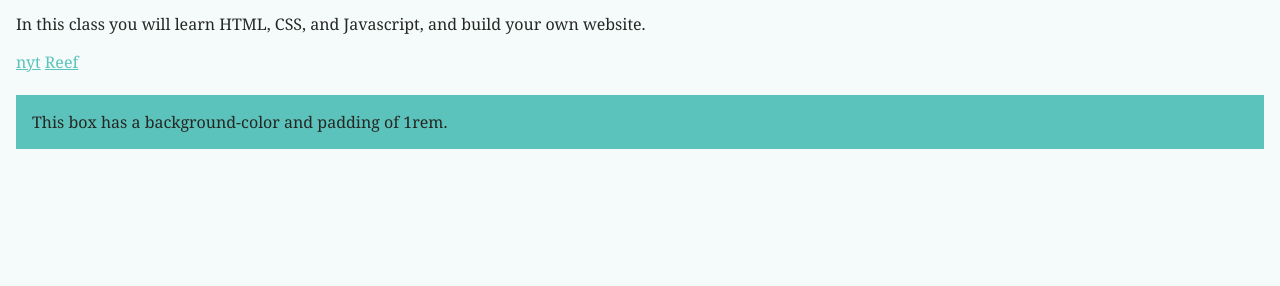
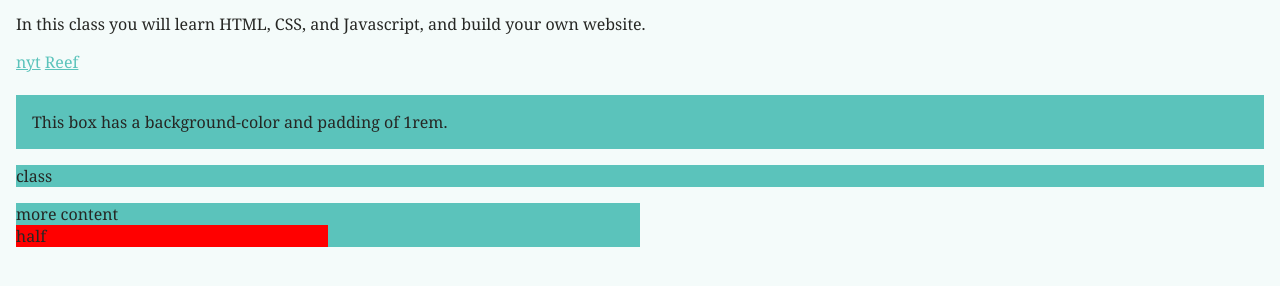
Before and after one commit to jacmrob/cps140-2025, a website: page index.html in a window 1280 px wide. Shown: the part 188-474 px from the top of the page. Drawn offline with Linux system fonts and the light colour scheme.

Commit message:
add some boxes

```diff
--- a/index.html
+++ b/index.html
@@ -28,12 +28,20 @@
     <br><br>
 
     <div id="examplebox">This box has a background-color and padding of 1rem.</div>
+    <div class="classwork">class</div>
+    <!-- Box below that's the width of the page -->
+      <!-- with some space above it  -->
 
-    <!-- Box below that's the width of the page, with some space above it -->
+    <!-- Box below that's half the width of the page -->
+      <!-- with some space above it  -->
 
-    <!-- Box below that's half the width of the page, with some space above it -->
+    <div class="classwork2">more content
 
-    <!-- Box next to the above box, that's the other half width of the page -->
+      <div style="background-color: red; width: 50%;">half</div>
+    </div>
+
+     <!-- Box next to the above box,  -->
+      <!-- that's the other half width of the page -->
   </main>
 </body>
 
--- a/styles.css
+++ b/styles.css
@@ -90,3 +90,14 @@ p {
   background-color: var(--secondary-color);
   padding: 1rem;
 }
+
+.classwork {
+  background-color: var(--secondary-color);
+  margin-top: 1rem;
+}
+
+.classwork2 {
+  background-color: var(--secondary-color);
+  margin-top: 1rem;
+  width: 50%;
+}
```
